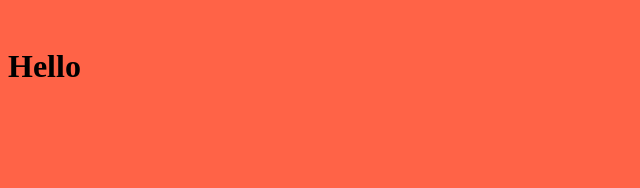
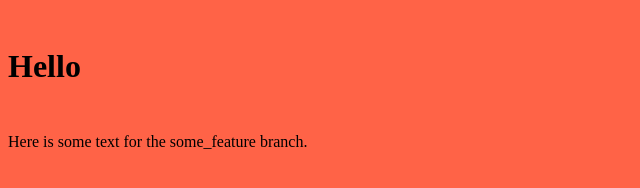
Before and after one commit to romain742/testdesign, a website: page src/index.html in a window 1280 px wide. Shown: the whole page, without its empty margins (0-640 px from the left). Drawn offline with nearby package versions, Linux system fonts and the light colour scheme; files that its build step writes are made by us from their sources.

Commit message:
Add some feature

```diff
--- a/src/index.html
+++ b/src/index.html
@@ -8,6 +8,7 @@
   </head>
   <body>
     <h1 class="my3">Hello</h1>
+    <p>Here is some text for the some_feature branch.</p>
     <script inline src="../dist/bundle.js"></script>
   </body>
 </html>
```
